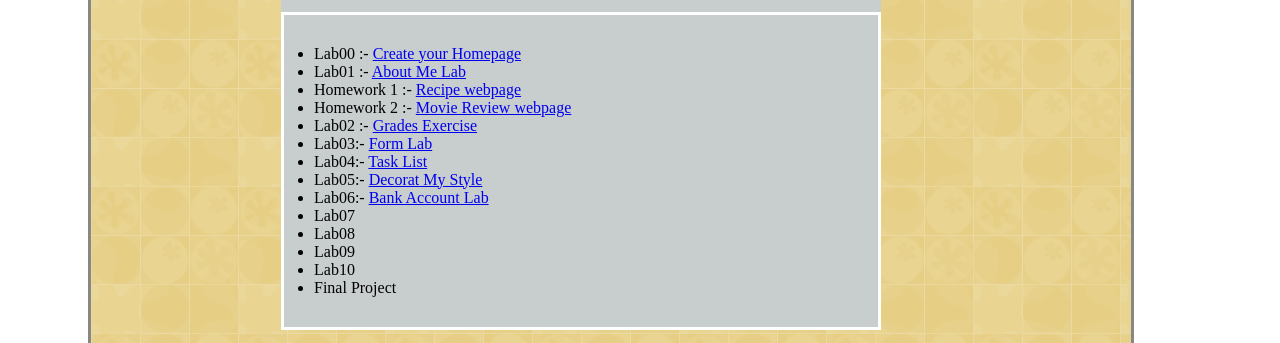
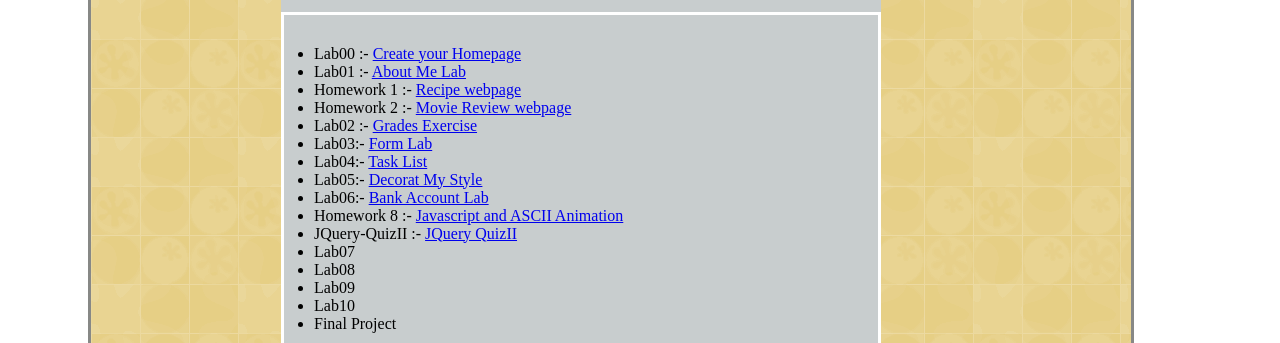
Before and after one commit to Qesis-Yonas/qesis-yonas.github.io, a plain HTML site: page Lab_Package/index.html in a window 1280 px wide. Shown: the part 413-756 px from the top of the page. Drawn offline with Linux system fonts and the light colour scheme.

Commit message:
just commited

```diff
--- a/Lab_Package/index.html
+++ b/Lab_Package/index.html
@@ -72,7 +72,9 @@
             <li>Lab04:- <a href="../Lab_Package/task.html">Task List</a></li>
             <li>Lab05:- <a href="../Lab_Package/decorate-my-text.html">Decorat My Style</a></li>
             <li>Lab06:- <a href="../Lab_Package/bank-accout-lab.html">Bank Account Lab</a></li>
-            <li>Lab07</li>
+            <li>Homework 8 :- <a href="../Lab_Package/js-ascii-anim.html"> Javascript and ASCII Animation</a></li>
+            <li>JQuery-QuizII :- <a href="../Lab_Package/Quiz pdf file/jQueryQuizII(Home-Work-8).pdf"> JQuery QuizII </a></li>
+            <li>Lab07 </li>
             <li>Lab08</li>
             <li>Lab09</li>
             <li>Lab10</li>
```
Also changed, not shown: Lab_Package/js-ascii-anim.html (+1 -0 lines).
